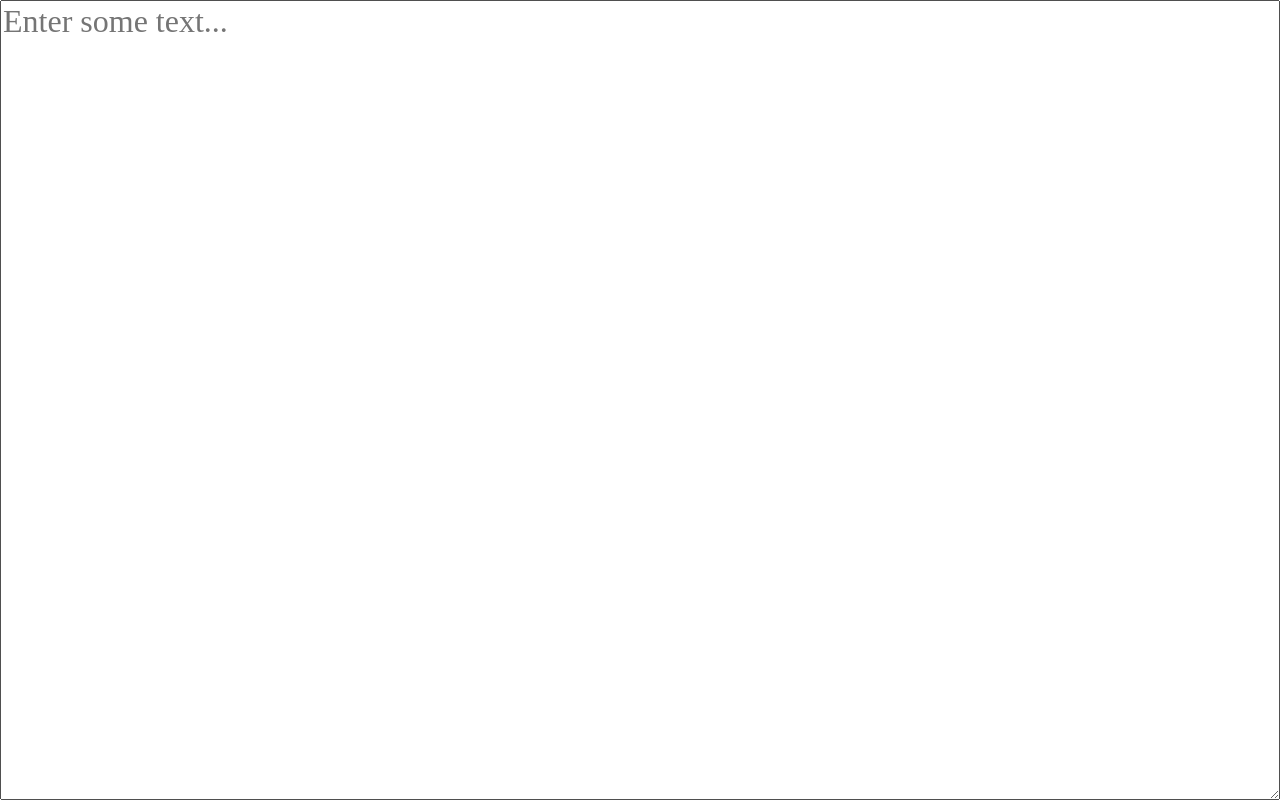
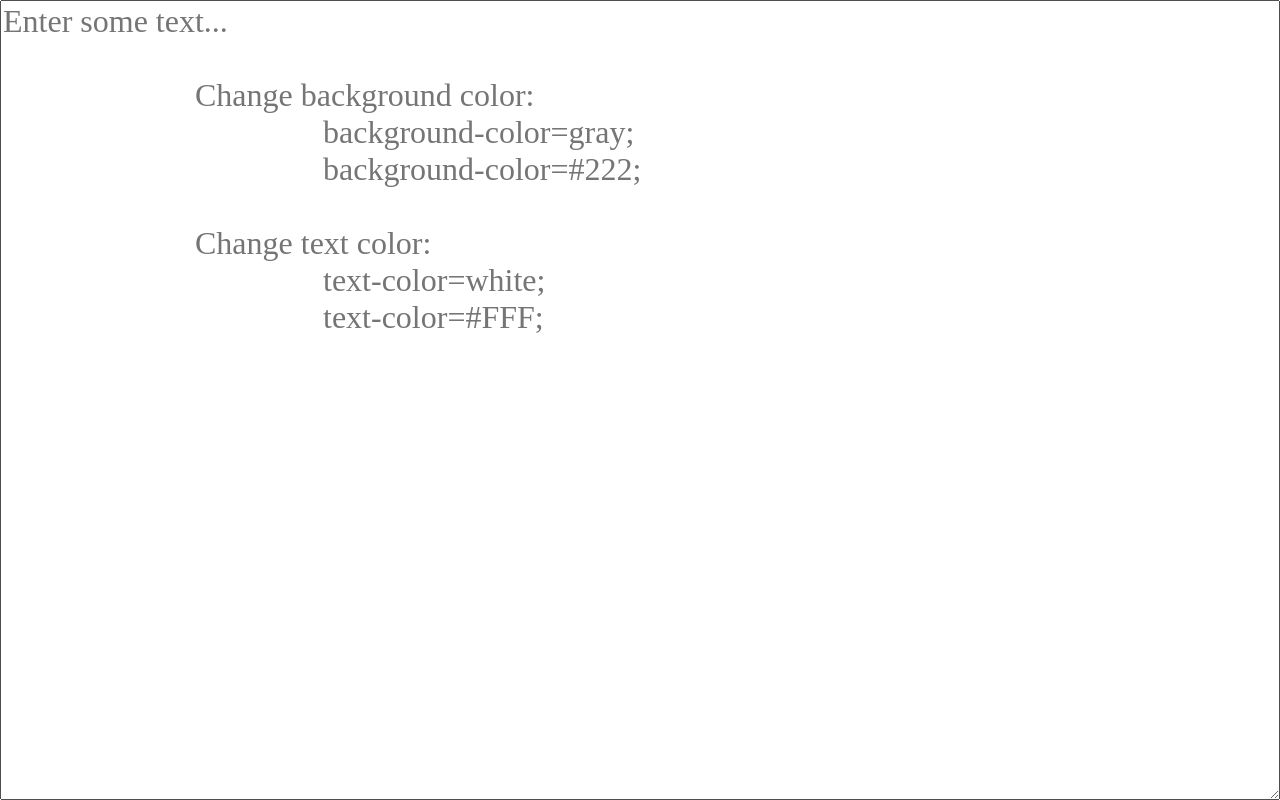
Before and after one commit to kdp8791/TextStore, a plain HTML site: page index.html in a window 1280 px wide. Drawn offline with nearby package versions, Linux system fonts and the light colour scheme.

Commit message:
Removed blue focus border. Added color change instructions in the placeholder.

```diff
--- a/assets/stylesheets/main.css
+++ b/assets/stylesheets/main.css
@@ -19,3 +19,7 @@ textarea {
 	font-family: 'Manteka';
 	font-size: 2em;
 }
+
+textarea:focus {
+	outline:0;
+}
--- a/index.html
+++ b/index.html
@@ -8,7 +8,15 @@
 	</head>
 	<body>
 		<section>
-			<textarea placeholder="Enter some text..."></textarea>
+			<textarea placeholder="Enter some text...
+
+			Change background color:
+					background-color=gray;
+					background-color=#222;
+
+			Change text color:
+					text-color=white;
+					text-color=#FFF;"></textarea>
 		</section>
 	</body>
 </html>
```
